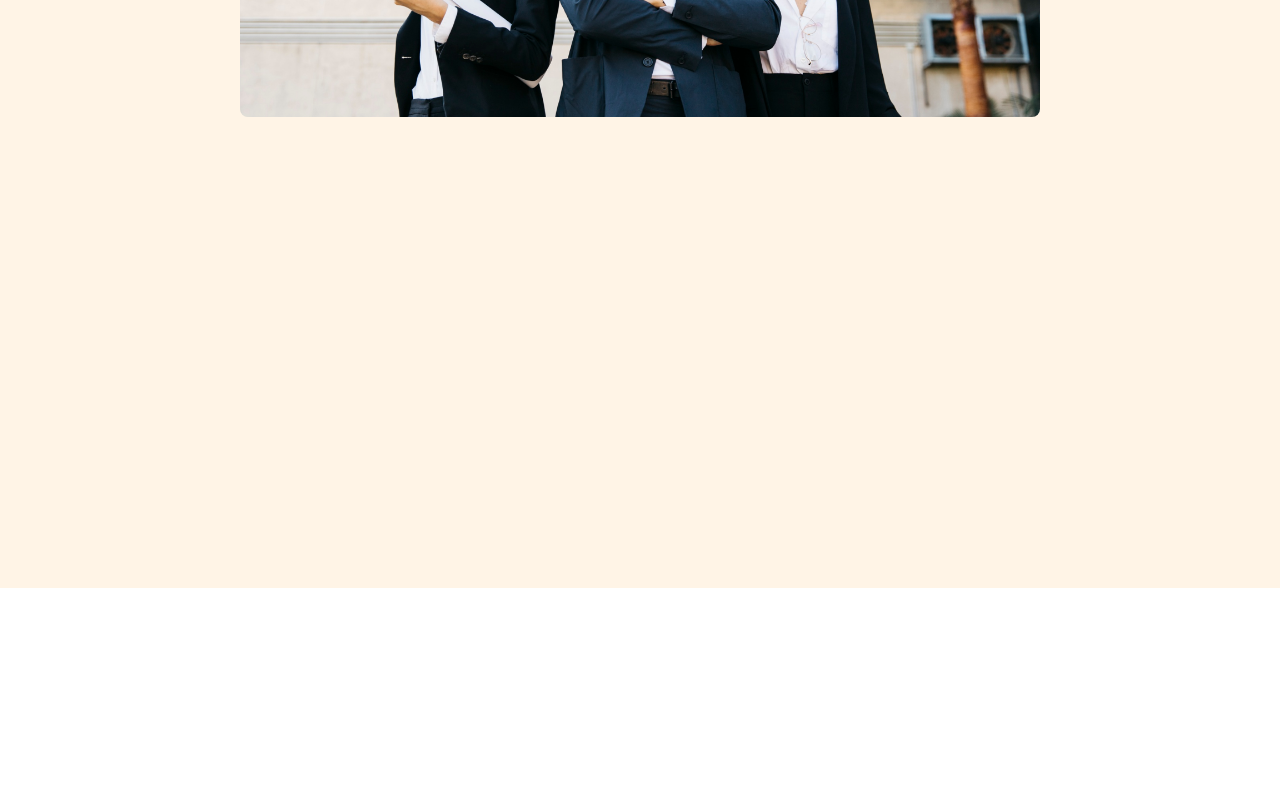
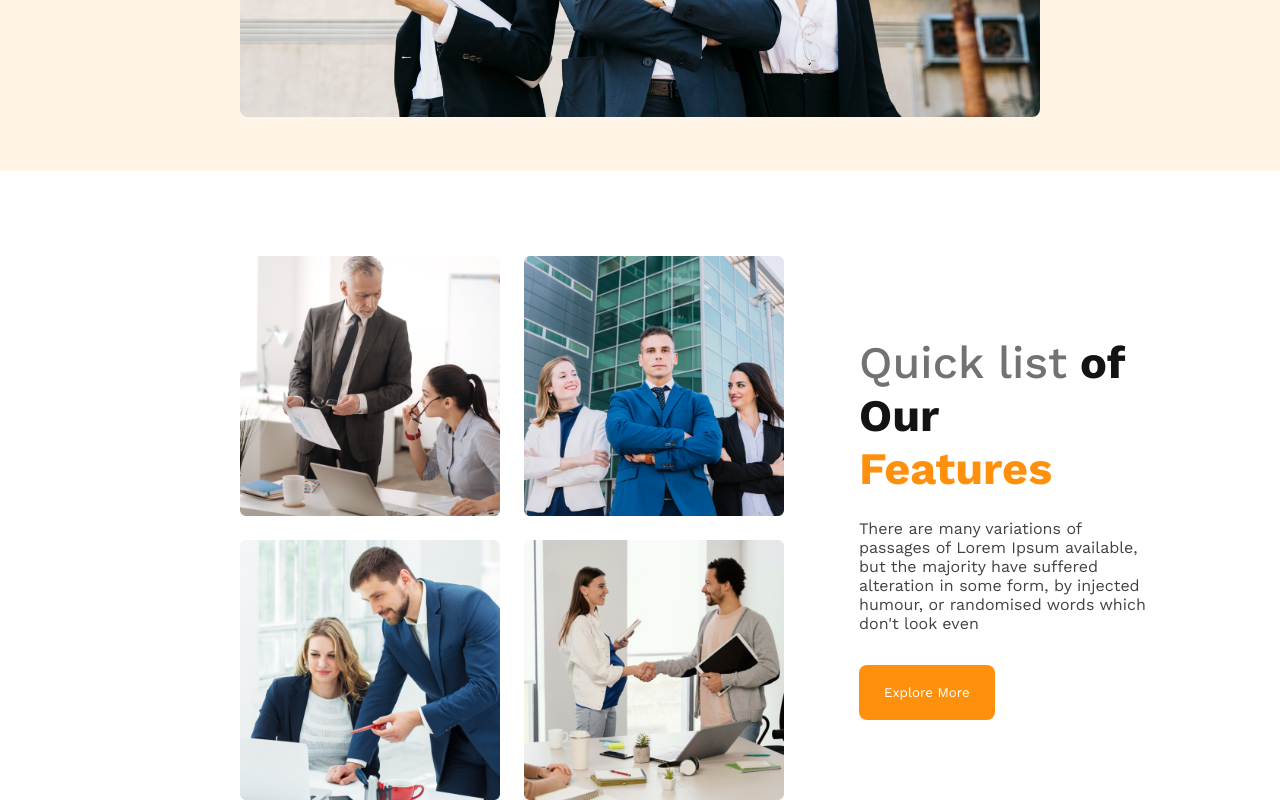
Before and after one commit to Fahim-Prodhan/architechture-web, a plain HTML site: page architechture.html in a window 1280 px wide. Shown: the part 834-1634 px from the top of the page. Before the commit the page ends 1422 px from the top, so only its background shows below. Drawn offline with nearby package versions, Linux system fonts and the light colour scheme.

Commit message:
Team Section has been added

```diff
--- a/architechture.html
+++ b/architechture.html
@@ -36,7 +36,19 @@
     </header>
 
     <main>
-
+        <section class="team-container">
+            <div class="team-img-container">
+                <img src="images/team1.png" alt="" class="team-img">
+                <img src="images/team2.png" alt="" class="team-img">
+                <img src="images/team3.png" alt="" class="team-img">
+                <img src="images/team4.png" alt="" class="team-img">
+            </div>
+            <div class="team-content">
+                <h3 class="team-heading"><span class="quick">Quick list</span> of Our <span class="text-features"> <br> Features</span></h3>
+                <p class="team-description">There are many variations of passages of Lorem Ipsum available, but the majority have suffered alteration in some form, by injected humour, or randomised words which don't look even</p>
+                <button class="btn">Explore More</button>
+            </div>
+        </section>
     </main>
 
     <footer>
--- a/style.css
+++ b/style.css
@@ -4,9 +4,16 @@
     padding: 0;
 }
 
+button {
+    cursor: pointer;
+}
+
+p,a {
+    color: #424242;
+}
+
 /* header CSS */
 .header {
-    height: 1322px;
     background: rgba(255, 144, 14, 0.10);
     padding: 50px 240px;
 }
@@ -36,7 +43,6 @@
 
 .header ul li a {
     text-decoration: none;
-    color: #424242;
     text-align: center;
     font-size: 18px;
     font-weight: 500;
@@ -60,10 +66,8 @@
 }
 
 .head-description {
-    color: #727272;
     font-size: 16px;
     font-weight: 400;
-
 }
 
 .btn {
@@ -80,3 +84,49 @@
     border-radius: 8px;
     margin-top: 50px;
 }
+
+/* Quick List CSS */
+
+.team-container {
+    display: flex;
+    margin-top: 85px;
+    align-items: center;
+}
+
+.team-img-container {
+    display: grid;
+    grid-template-columns: repeat(2, 1fr);
+    gap: 24px;
+}
+
+.team-img {
+    width: 260px;
+}
+
+.team-img-container {
+    padding-left: 240px;
+}
+
+.team-content {
+    padding-left:75px;
+    padding-right: 130px;
+}
+
+.team-heading {
+    color:  #131313;
+    font-size: 45px;
+    font-weight: 700;
+    margin-bottom: 24px;
+}
+
+.quick {
+    color: #727272;
+    font-size: 45px;
+    font-weight: 500;
+}
+
+.text-features {
+    color: #FF900E;
+    font-size: 45px;
+    font-weight: 700;
+}
```
